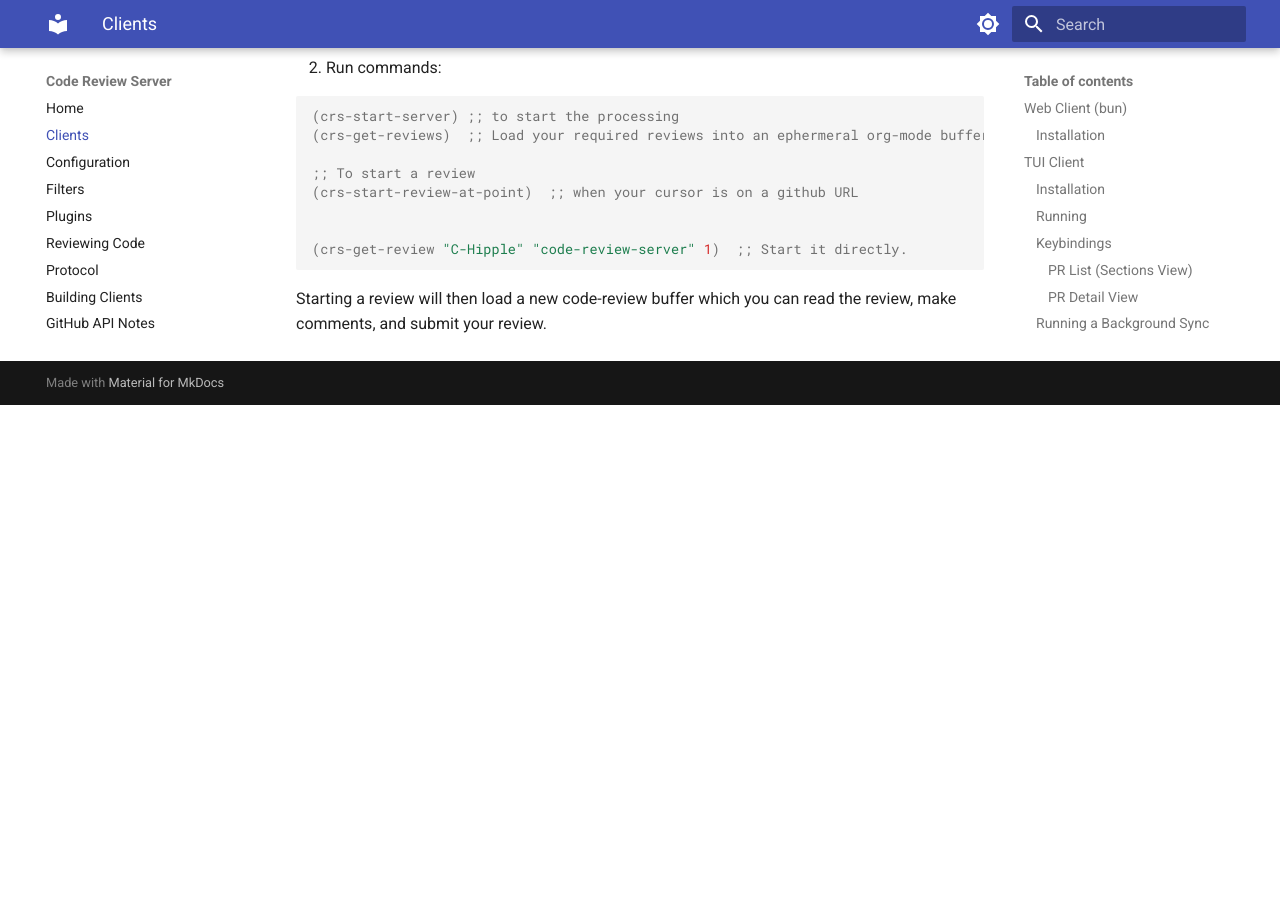
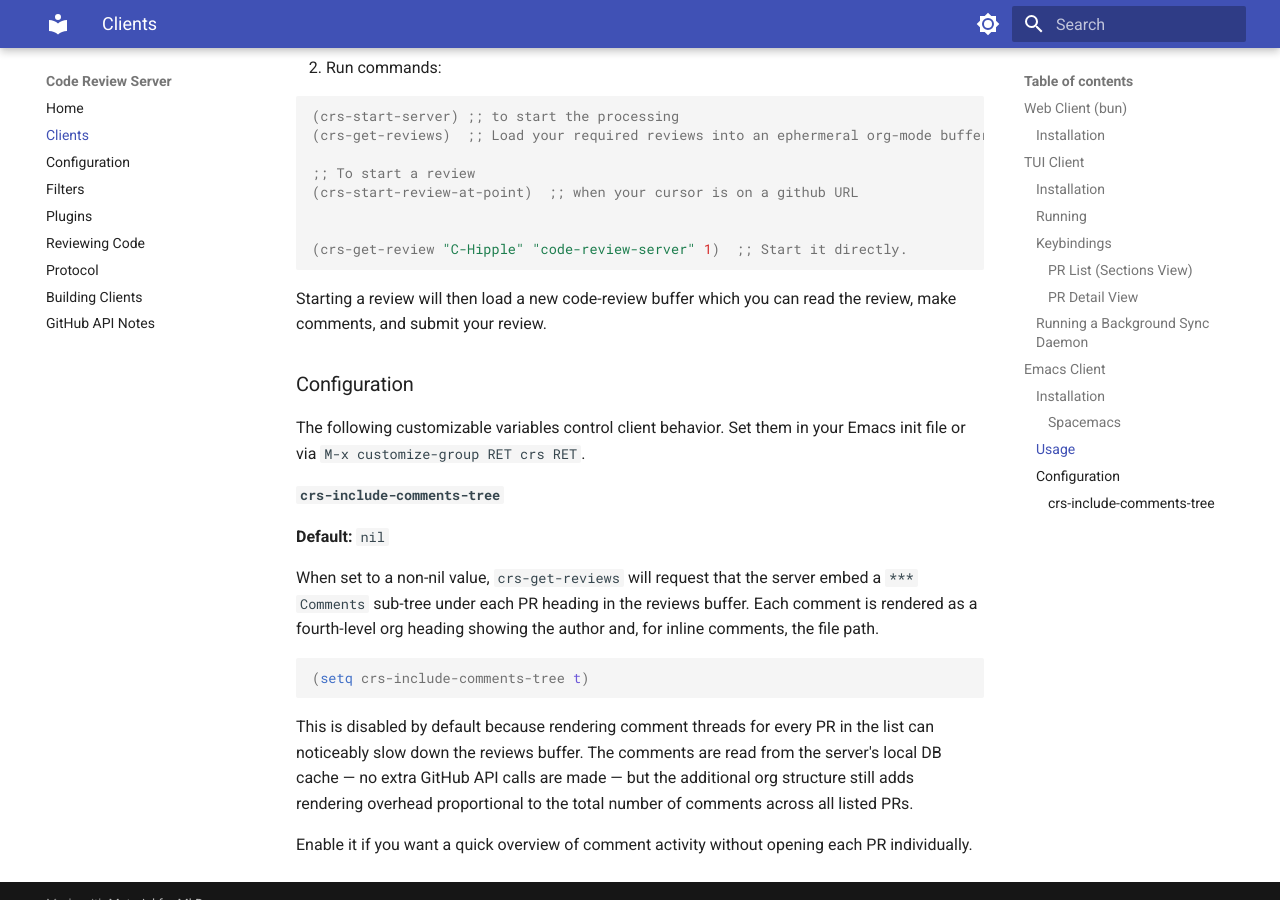
Before and after one commit to C-Hipple/code-review-server, an MkDocs documentation site: the page built from docs/clients.md, in a window 1280 px wide and 900 px high, scrolled down 3266 px. Built offline with MkDocs 1.6.1 and Material for MkDocs 9.7.7, drawn with Linux system fonts in a browser that asks for light colours; before the commit the page ends 3671 px from its top, so only the background shows below that.

Commit message:
docs: document crs-include-comments-tree in Emacs client section
https://claude.ai/code/session_0163XAXSfWzn8KDoqQBuJfMK

````diff
--- a/docs/clients.md
+++ b/docs/clients.md
@@ -120,3 +120,21 @@ The emacs client is in `client.el`.
 ```
 
 Starting a review will then load a new code-review buffer which you can read the review, make comments, and submit your review.
+
+### Configuration
+
+The following customizable variables control client behavior. Set them in your Emacs init file or via `M-x customize-group RET crs RET`.
+
+#### `crs-include-comments-tree`
+
+**Default:** `nil`
+
+When set to a non-nil value, `crs-get-reviews` will request that the server embed a `*** Comments` sub-tree under each PR heading in the reviews buffer. Each comment is rendered as a fourth-level org heading showing the author and, for inline comments, the file path.
+
+```elisp
+(setq crs-include-comments-tree t)
+```
+
+This is disabled by default because rendering comment threads for every PR in the list can noticeably slow down the reviews buffer. The comments are read from the server's local DB cache — no extra GitHub API calls are made — but the additional org structure still adds rendering overhead proportional to the total number of comments across all listed PRs.
+
+Enable it if you want a quick overview of comment activity without opening each PR individually.
````
